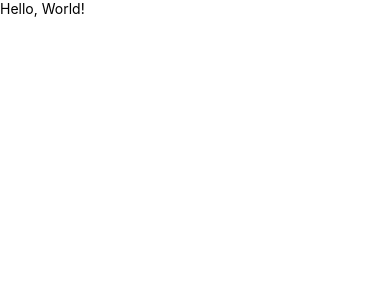
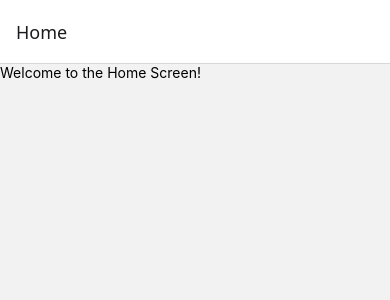
Before and after one commit to LucasMJuarez/react-native-navigation, a React Native app: screen / in a window 390 px wide. Shown: the top 300 px of the page. Built offline with nearby package versions, Linux system fonts and the light colour scheme.

Commit message:
implement stack navigation globally

```diff
--- a/package.json
+++ b/package.json
@@ -10,11 +10,13 @@
     "test": "jest"
   },
   "dependencies": {
+    "@react-native-masked-view/masked-view": "^0.3.2",
     "@react-native/new-app-screen": "0.80.2",
     "@react-navigation/native": "^7.1.16",
     "@react-navigation/stack": "^7.4.4",
     "react": "19.1.0",
     "react-native": "0.80.2",
+    "react-native-gesture-handler": "^2.27.2",
     "react-native-safe-area-context": "^5.5.2",
     "react-native-screens": "^4.13.1"
   },
--- a/src/App.tsx
+++ b/src/App.tsx
@@ -1,13 +1,14 @@
 import { NavigationContainer } from '@react-navigation/native'
 import React from 'react'
 import { Text, View } from 'react-native'
+import { StackNavigator } from './presentation/routes/StackNavigator'
 
 const App = () => {
   return (
     <NavigationContainer>
-      <Text>
-        Hello, World!
-      </Text>
+
+      <StackNavigator />
+
     </NavigationContainer>
   )
 }
--- /dev/null
+++ b/src/presentation/routes/StackNavigator.tsx
@@ -0,0 +1,18 @@
+import { createStackNavigator } from '@react-navigation/stack'
+import React from 'react'
+import HomeScreen from '../screens/home/HomeScreen'
+import ProfileScreen from '../screens/profile/ProfileScreen'
+import ProductsScreen from '../screens/products/ProductsScreen'
+import ProductScreen from '../screens/products/ProductScreen'
+
+
+const Stack = createStackNavigator()
+
+export const StackNavigator = () => (
+  <Stack.Navigator initialRouteName="Home">
+    <Stack.Screen name="Home" component={HomeScreen} />
+    <Stack.Screen name="Profile" component={ProfileScreen} />
+    <Stack.Screen name="Products" component={ProductsScreen} />
+    <Stack.Screen name="Product" component={ProductScreen} />
+  </Stack.Navigator>
+)
```
Also changed, not shown: 1 other file (tests, documents, lock files or other folders).
